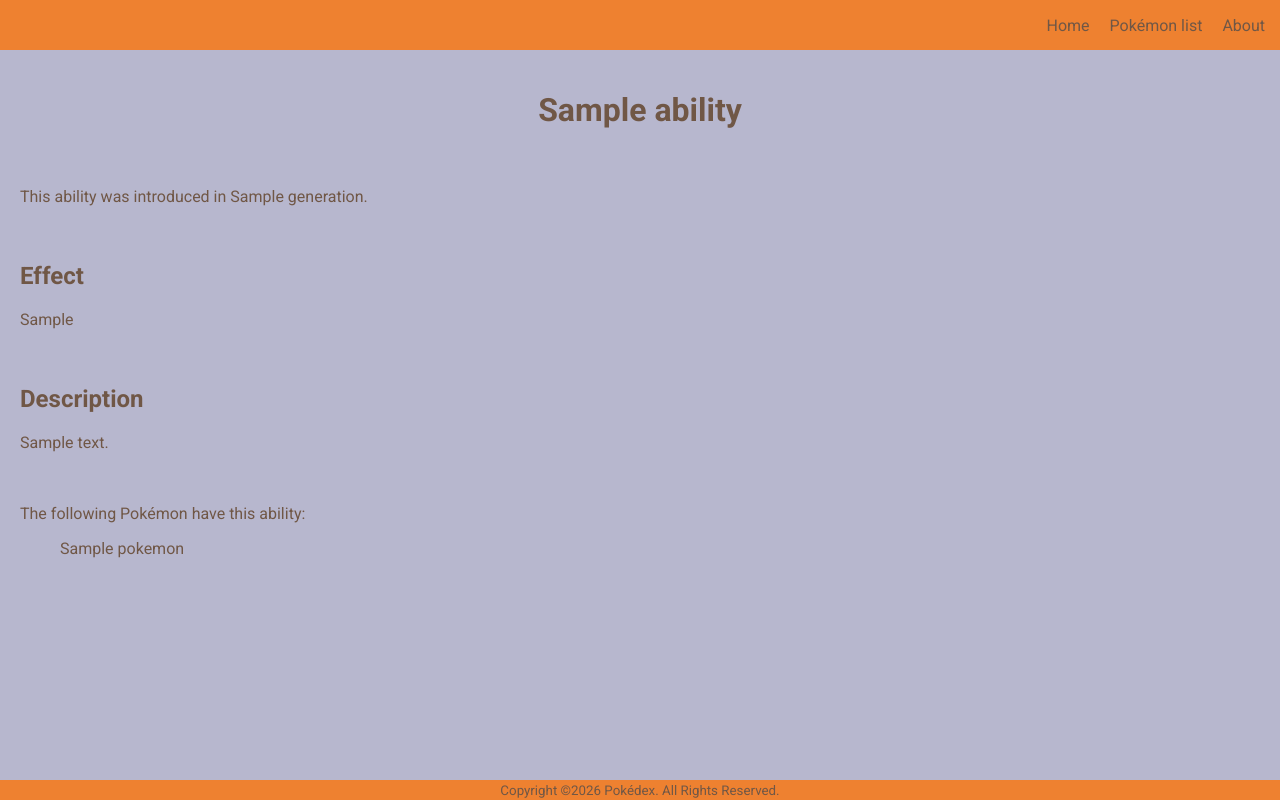
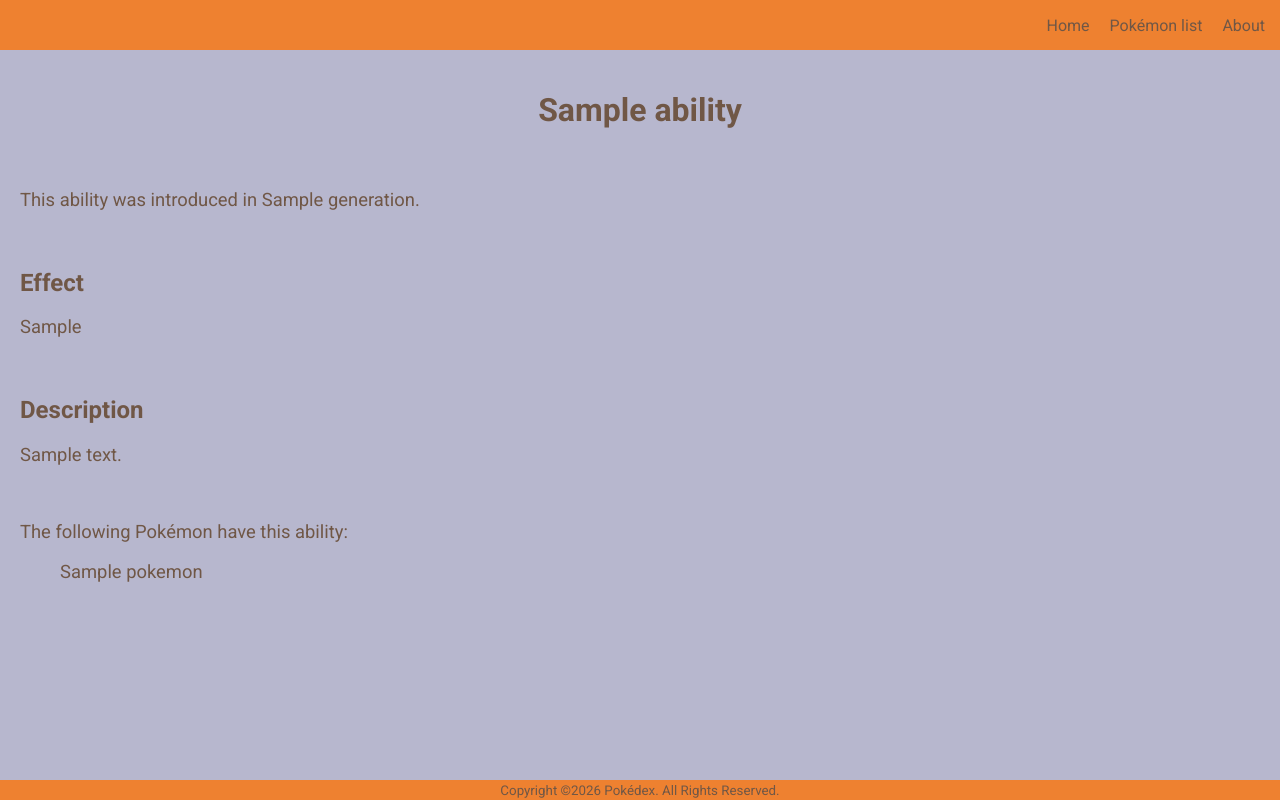
Before and after one commit to MitsakisPanagiotis/pokedex, a Django app: a page that uses templates/core/ability_details.html in a window 1280 px wide. Run offline with Django 5.2, Linux system fonts and the light colour scheme; tables that the repository leaves empty hold one stand-in row (values such as "Sample post").

Commit message:
Fixed font size across templates and upper bound for random number

```diff
--- a/core/views.py
+++ b/core/views.py
@@ -74,8 +74,11 @@ class AboutView(View):
     template_name = "about.html"
 
     def get(self, request):
+        upper_bound = len(Pokemon.objects.all())
         return render(
-            request, self.template_name, {"pokemon": Pokemon.objects.get(id=random.randint(1, 386))}
+            request,
+            self.template_name,
+            {"pokemon": Pokemon.objects.get(id=random.randint(1, upper_bound))},
         )
 
 
--- a/static/css/core/ability_details.css
+++ b/static/css/core/ability_details.css
@@ -24,3 +24,7 @@ h1 {
 	color: var(--dark);
 	text-decoration: none;
 }
+
+.font-size {
+	font-size: var(--font-size);
+}
--- a/static/css/core/about.css
+++ b/static/css/core/about.css
@@ -2,14 +2,14 @@
 
 .about-content {
 	display: grid;
-	grid-template-columns: repeat(auto-fill, minmax(475px, 1fr));
+	grid-template-columns: 475px 1fr;
 	grid-area: main;
 	align-content: center;
 }
 
 .p-container {
 	color: var(--dark);
-	font-size: 1.1rem;
+	font-size: var(--font-size);
 }
 
 a {
--- a/static/css/core/main.css
+++ b/static/css/core/main.css
@@ -23,6 +23,7 @@
 	--special-attack: #2196f3;
 	--special-defense: #00bcd4;
 	--speed: #9c27b0;
+	--font-size: 1.15rem;
 }
 
 body {
--- a/templates/core/ability_details.html
+++ b/templates/core/ability_details.html
@@ -5,16 +5,16 @@
 {% block content %}
     <div class="container">
         <h1>{{ ability.name }}</h1>
-        <p>This ability was introduced in {{ ability.generation.name }}.</p>
+        <p class="font-size">This ability was introduced in {{ ability.generation.name }}.</p>
         <div class="effect">
             <h2>Effect</h2>
-            <p>{{ ability.effect }}</p>
+            <p class="font-size">{{ ability.effect }}</p>
         </div>
         <div class="description">
             <h2>Description</h2>
-            <p>{{ ability.description }}</p>
+            <p class="font-size">{{ ability.description }}</p>
         </div>
-        <div class="pokemon">
+        <div class="pokemon font-size">
             <p>The following Pokémon have this ability:</p>
             <ul>
                 {% for p in pokemon %}
```
Also changed, not shown: static/css/core/details.css (+5 -5 lines).
